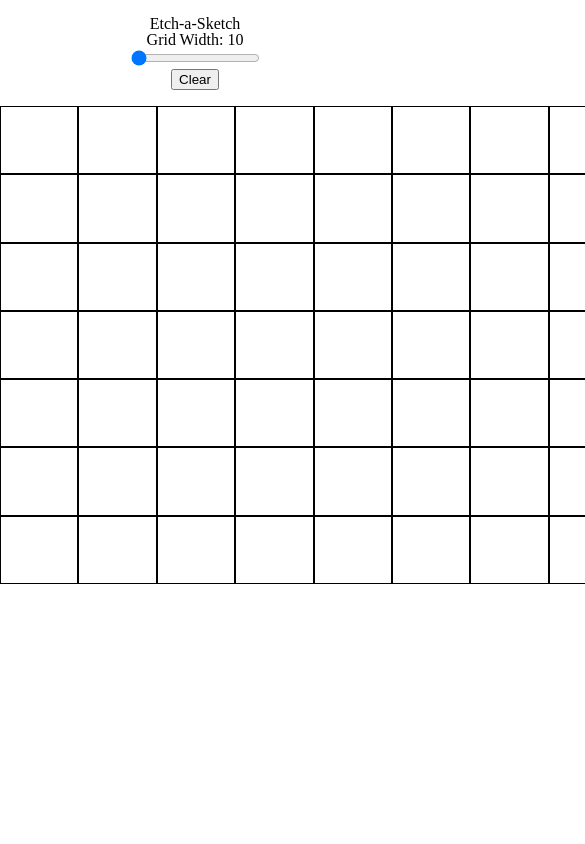
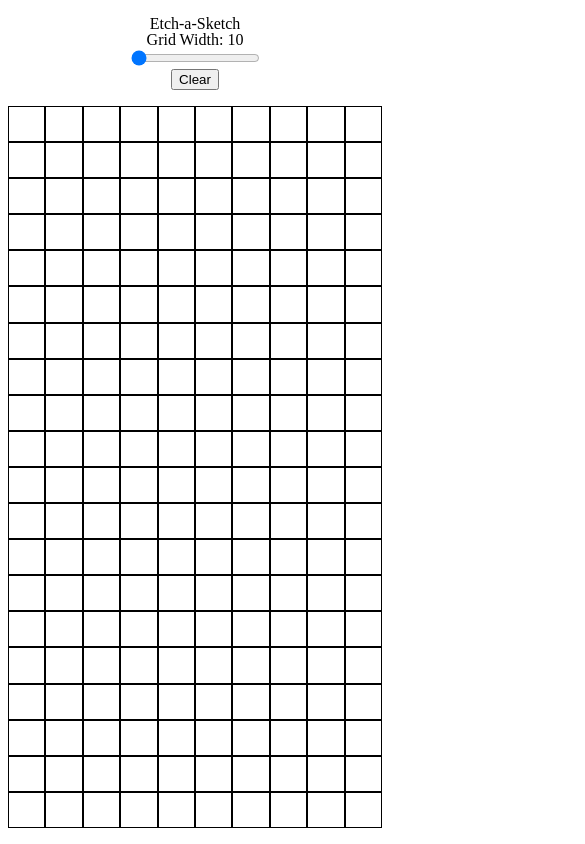
Before and after one commit to htder/etch_a_sketch, a website: page index.html in a window 390 px wide. Shown: the top 844 px of the page, 585 px wide, since content can reach past the window. Drawn offline with Linux system fonts and the light colour scheme.

Commit message:
fixed bug where non mobile devices rendered grid too large

```diff
--- a/app.js
+++ b/app.js
@@ -27,8 +27,8 @@ function createGrid(gridSize) {
     .getPropertyValue('font-size')
     .split('px');
 
-  const windowHeight = window.screen.availHeight;
-  const windowWidth = window.screen.availWidth;
+  const windowHeight = document.documentElement.getBoundingClientRect().height;
+  const windowWidth = document.documentElement.getBoundingClientRect().width;
   if (windowWidth < 400) {
     slider.setAttribute('max', 30);
   } else if (windowWidth < 850) {
@@ -38,6 +38,10 @@ function createGrid(gridSize) {
   gridContainer.style.height = `${
     windowHeight - headerHeight - 1 * rootFontSize[0]
   }px`;
+  console.log(
+    `Window Height: ${windowHeight}, Header height: ${headerHeight}, font-size: ${rootFontSize[0]}`
+  );
+  console.log(`${windowHeight - headerHeight - 1 * rootFontSize[0]}px`);
   gridContainer.style.width = `${windowWidth - 1 * rootFontSize[0]}px`;
   const gridHeight = gridContainer.offsetHeight;
   const gridWidth = gridContainer.offsetWidth;
--- a/styles/style.css
+++ b/styles/style.css
@@ -10,8 +10,7 @@ body {
 }
 .grid-container {
   display: grid;
-  margin: 0 auto;
-  /* background-color: black; */
+  margin: auto;
 }
 
 .cell {
```
